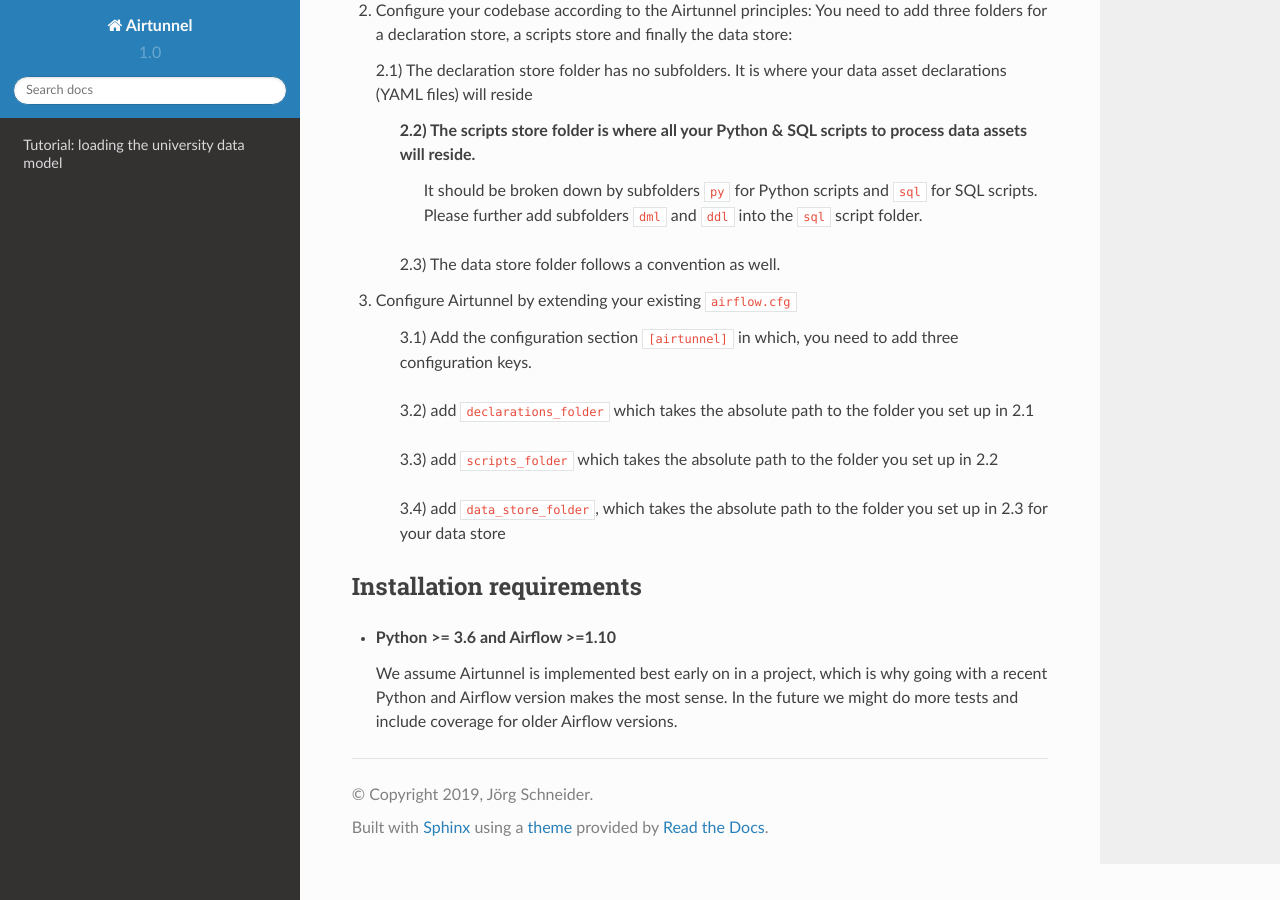
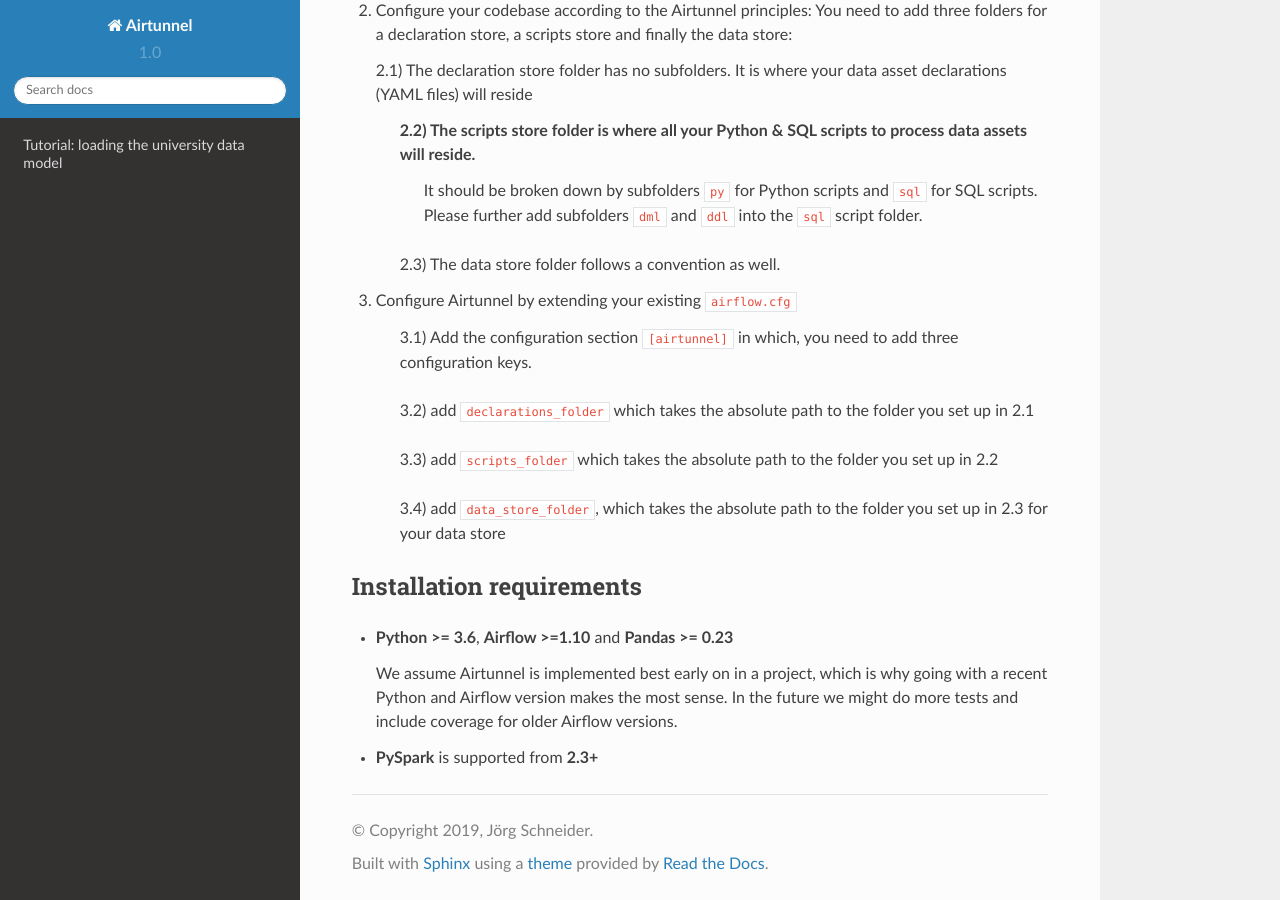
Before and after one commit to joerg-schneider/airtunnel, a Sphinx documentation site: the page built from docs/README.rst, in a window 1280 px wide and 900 px high, scrolled down 1407 px. Built offline with Sphinx 7.4.7 and the Read the Docs theme 2.0.0, drawn with Linux system fonts in a browser that asks for light colours.

Commit message:
docs: update install reqs. section

```diff
--- a/docs/README.rst
+++ b/docs/README.rst
@@ -68,13 +68,14 @@ Installation and setup
 Installation requirements
 ~~~~~~~~~~~~~~~~~~~~~~~~~
 
--  **Python >= 3.6 and Airflow >=1.10**
+-  **Python >= 3.6**, **Airflow >=1.10** and **Pandas >= 0.23**
 
    We assume Airtunnel is implemented best early on in a project, which is why going with a
    recent Python and Airflow version makes the most sense. In the future
    we might do more tests and include coverage for older Airflow
    versions.
 
+-  **PySpark** is supported from **2.3+**
 
 .. _Apache Airflow: https://github.com/apache/airflow
 .. _in the official airtunnel announcement: https://medium.com
```
